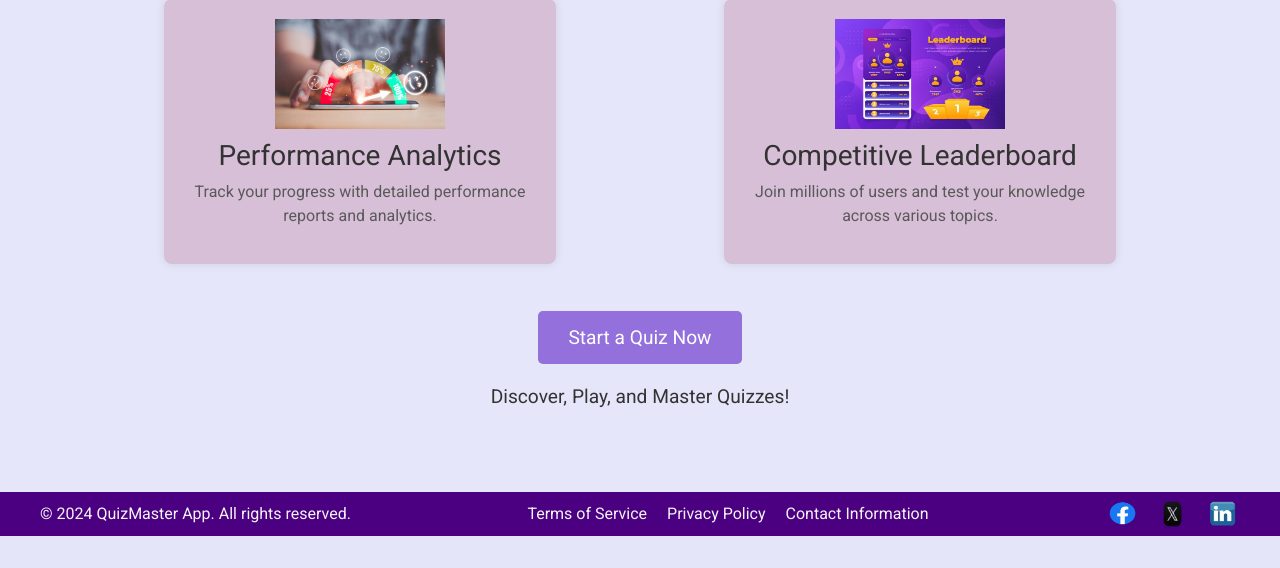
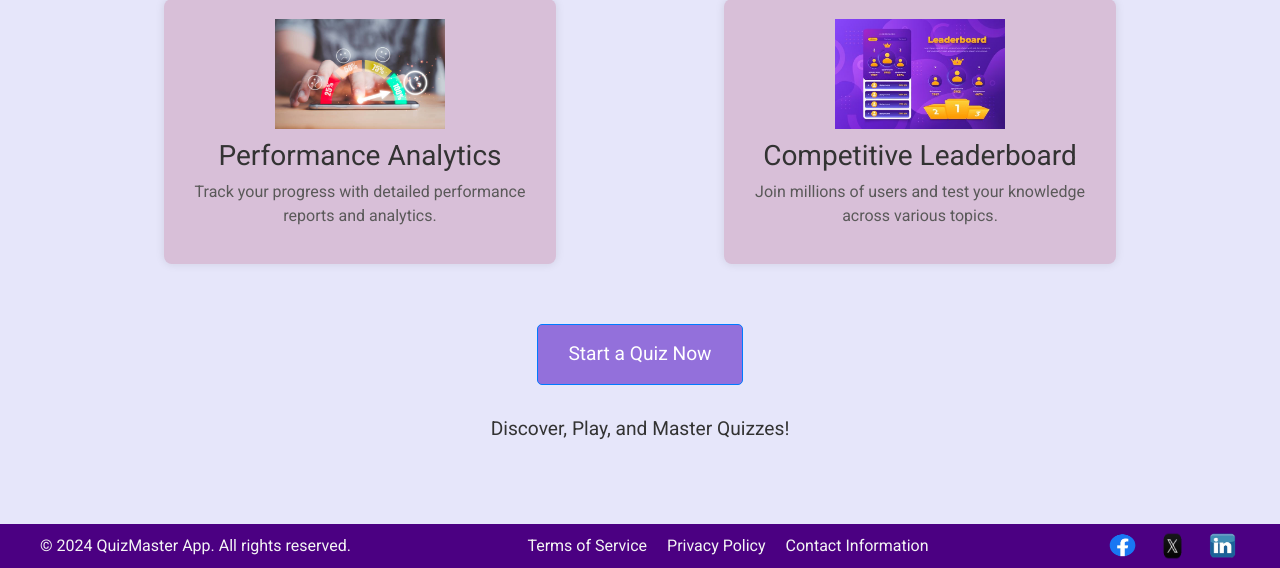
Before and after one commit to Aalaa-Fahim/Quiz_Master, a Flask app: page / in a window 1280 px wide. Shown: the part 896-1464 px from the top of the page. Before the commit the page ends 1432 px from the top, so only its background shows below. Run offline with Flask 3, Linux system fonts and the light colour scheme; some libraries are stand-ins or nearby versions.

```diff
--- a/app/templates/home.html
+++ b/app/templates/home.html
@@ -45,7 +45,7 @@
   </div>
 
   <div class="cta">
-    <a href="{{ url_for('start_quiz') }}">Start a Quiz Now</a>
+    <a href="{{ url_for('start_quiz') }}" class="btn btn-primary">Start a Quiz Now</a>
     <p>Discover, Play, and Master Quizzes!</p>
   </div>
 </div>
```
